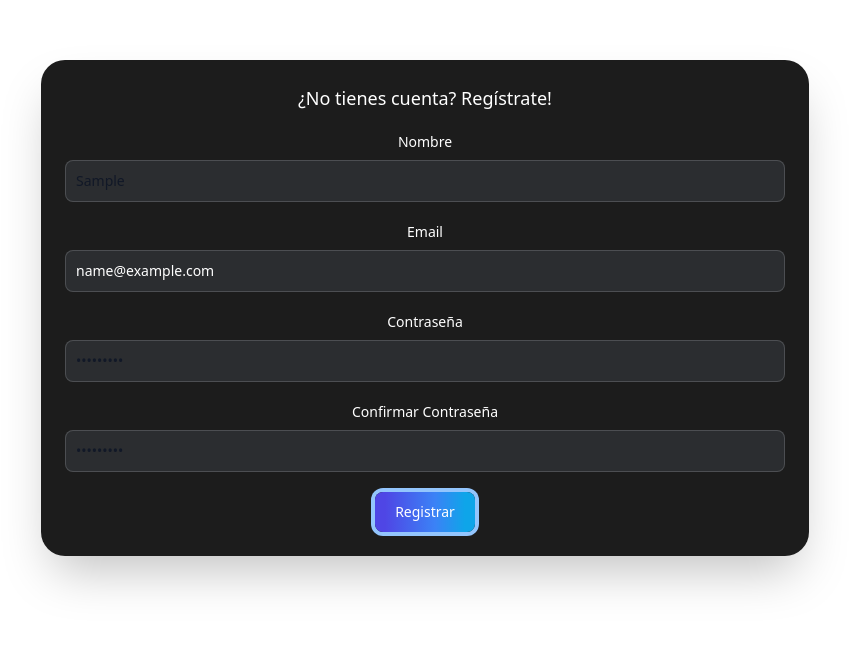
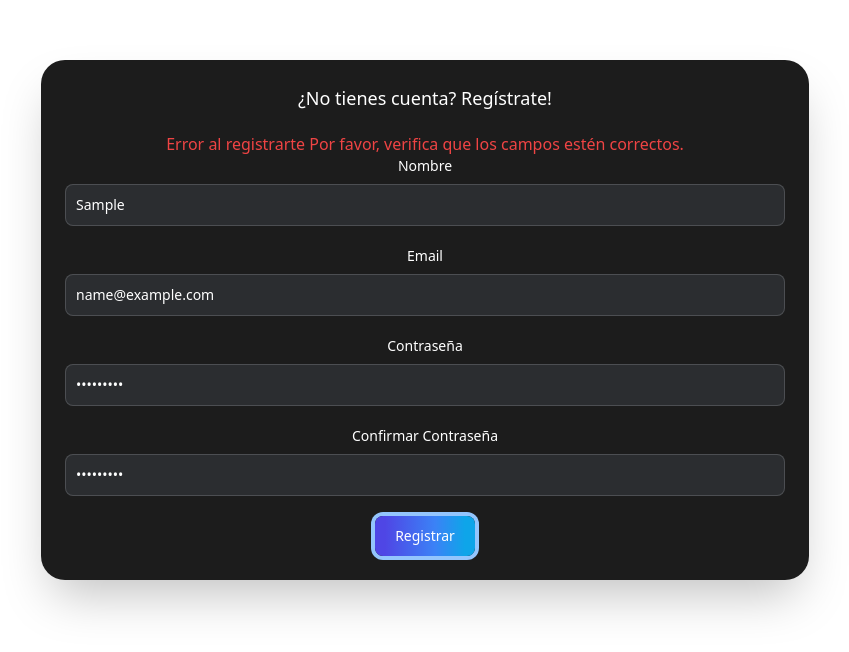
Before and after one commit to DevDesiree/PE11-CryptoLog_FrontEnd, a React (Vite) app: page /register in a window 1280 px wide. Both pictures are taken after typing "Sample", "name@example.com", "Sample123", "Sample123" into the empty fields and a click on the button "Registrar". Shown: the top 652 px of the page, without its empty margins (215-1064 px from the left). Built offline with nearby package versions, Linux system fonts and the light colour scheme; no server answers.

Commit message:
Added redirection and message error on Form Register

```diff
--- a/src/components/form-register-component/FormRegisterComponent.jsx
+++ b/src/components/form-register-component/FormRegisterComponent.jsx
@@ -1,4 +1,5 @@
 import React, { useState } from 'react';
+import { useNavigate } from 'react-router-dom';
 import BackendFetchApi from '../../services/BackendFetchApi';
 
 const FormRegisterComponent = () => {
@@ -9,6 +10,8 @@ const FormRegisterComponent = () => {
         password: '',
         password_confirmation: ''
     });
+    const [errorMessage, setErrorMessage] = useState('');
+    const navigate = useNavigate();
 
     const handleChange = (e) => {
         setFormData({ ...formData, [e.target.name]: e.target.value });
@@ -19,8 +22,10 @@ const FormRegisterComponent = () => {
         try {
             const response = await BackendFetchApi.register(formData);
             console.log('Usuario registrado correctamente:', response);
+            navigate('/');
         } catch (error) {
             console.error('Error al registrar usuario:', error);
+            setErrorMessage('Error al registrarte Por favor, verifica que los campos estén correctos.');
         }
     };
 
@@ -28,9 +33,10 @@ const FormRegisterComponent = () => {
         <div>
             <form onSubmit={handleSubmit} className="max-w-3xl mx-auto rounded-lg p-6 bg-customDark shadow-2xl sm:rounded-3xl dark:border-gray-600 my-7">
                 <h1 className='mb-5 text-white text-lg'>¿No tienes cuenta? Regístrate!</h1>
+                {errorMessage && <p className="text-red-500">{errorMessage}</p>}
                 <div className="mb-5">
                     <label htmlFor="name" className="block mb-2 text-sm font-medium text-white ">Nombre</label>
-                    <input type="text" id="name" name='name' value={formData.name} onChange={handleChange} className="bg-gray-500 bg-opacity-20 border border-opacity-20 border-gray-300 text-gray-900 text-sm rounded-lg focus:ring-blue-500 focus:border-blue-500 block w-full p-2.5  dark:focus:ring-blue-500 dark:focus:border-blue-500" placeholder="Coder" required />
+                    <input type="text" id="name" name='name' value={formData.name} onChange={handleChange} className="bg-gray-500 bg-opacity-20 border border-opacity-20 border-gray-300 text-white text-sm rounded-lg focus:ring-blue-500 focus:border-blue-500 block w-full p-2.5  dark:focus:ring-blue-500 dark:focus:border-blue-500" placeholder="Coder" required />
                 </div>
                 <div className="mb-5">
                     <label htmlFor="email" className="block mb-2 text-sm font-medium text-white ">Email</label>
@@ -38,11 +44,11 @@ const FormRegisterComponent = () => {
                 </div>
                 <div className="mb-5">
                     <label htmlFor="password" className="block mb-2 text-sm font-medium text-white">Contraseña</label>
-                    <input type="password" id="password" name='password' value={formData.password} onChange={handleChange} className="bg-gray-500 bg-opacity-20 border border-opacity-20 border-gray-300 text-gray-900 text-sm rounded-lg focus:ring-blue-500 focus:border-blue-500 block w-full p-2.5 dark:focus:ring-blue-500 dark:focus:border-blue-500" placeholder='*******' required />
+                    <input type="password" id="password" name='password' value={formData.password} onChange={handleChange} className="bg-gray-500 bg-opacity-20 border border-opacity-20 border-gray-300 text-white text-sm rounded-lg focus:ring-blue-500 focus:border-blue-500 block w-full p-2.5 dark:focus:ring-blue-500 dark:focus:border-blue-500" placeholder='*******' required />
                 </div>
                 <div className="mb-5">
                     <label htmlFor="password_confirmation" className="block mb-2 text-sm font-medium text-white">Confirmar Contraseña</label>
-                    <input type="password" id="password_confirmation" name='password_confirmation' value={formData.password_confirmation} onChange={handleChange} className="bg-gray-500 bg-opacity-20 border border-opacity-20 border-gray-300 text-gray-900 text-sm rounded-lg focus:ring-blue-500 focus:border-blue-500 block w-full p-2.5 dark:focus:ring-blue-500 dark:focus:border-blue-500" placeholder='*******' required />
+                    <input type="password" id="password_confirmation" name='password_confirmation' value={formData.password_confirmation} onChange={handleChange} className="bg-gray-500 bg-opacity-20 border border-opacity-20 border-gray-300 text-white text-sm rounded-lg focus:ring-blue-500 focus:border-blue-500 block w-full p-2.5 dark:focus:ring-blue-500 dark:focus:border-blue-500" placeholder='*******' required />
                 </div>
                 <button type="submit" className="text-white bg-gradient-to-r from-indigo-600 from-10% via-blue-500 to-90% to-sky-500 via-60%  hover:bg-blue-800 focus:ring-4 focus:outline-none focus:ring-blue-300 font-medium rounded-lg text-sm w-full sm:w-auto px-5 py-2.5 text-center">Registrar</button>
             </form>
```
